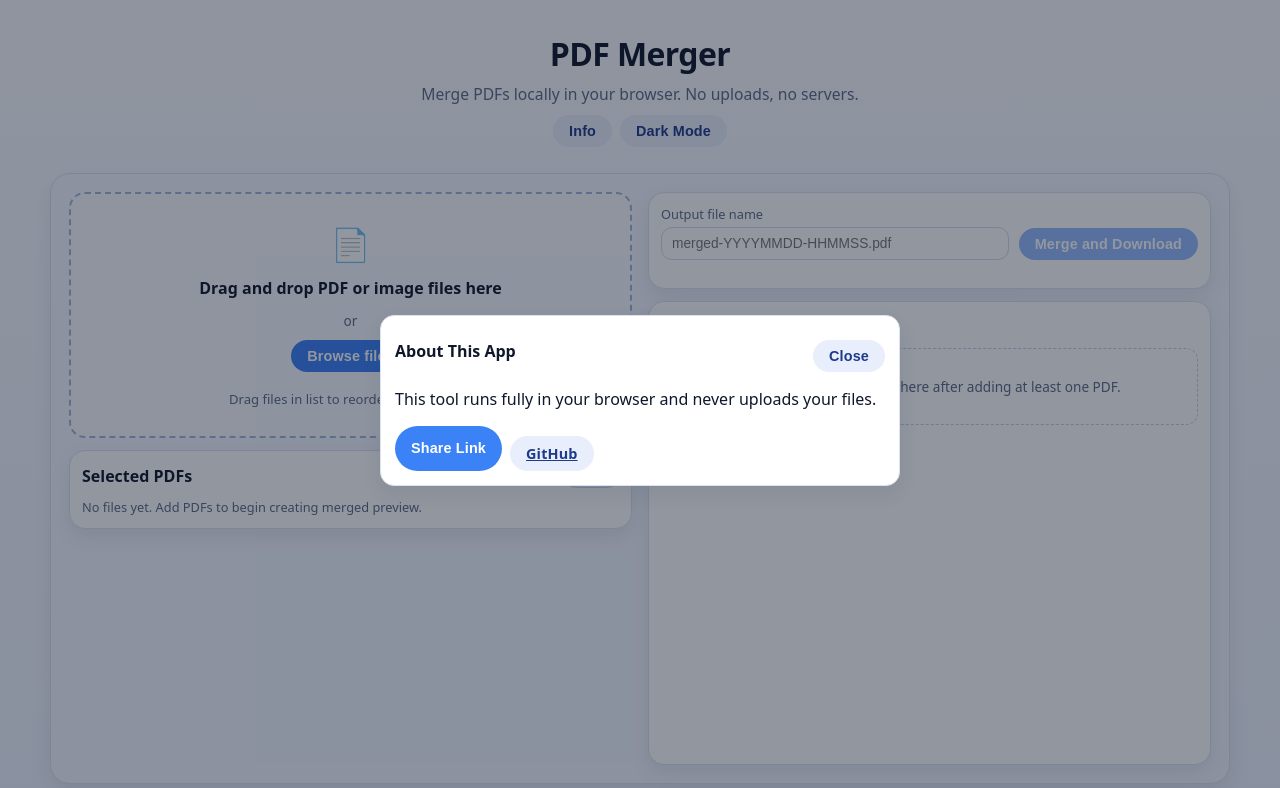
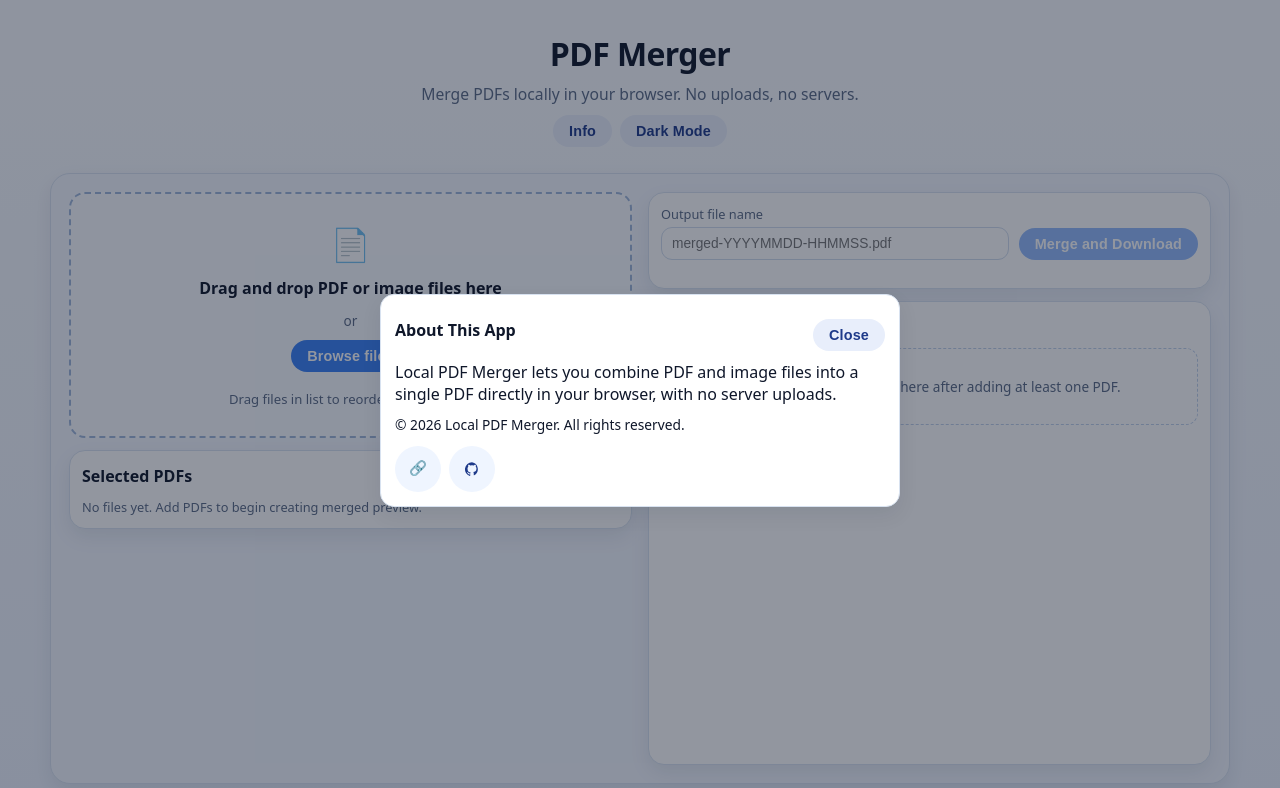
Before and after one commit to Gitalexzhong/PDFmerger, a website: page index.html in a window 1280 px wide. Both pictures are taken after a click on the button "Info". Drawn offline with Linux system fonts and the light colour scheme.

Commit message:
Updated data and looks

```diff
--- a/index.html
+++ b/index.html
@@ -70,16 +70,35 @@
           <h2 id="info-title">About This App</h2>
           <button id="close-info-btn" class="btn theme-btn" type="button">Close</button>
         </div>
-        <p>This tool runs fully in your browser and never uploads your files.</p>
-        <div class="modal-actions">
-          <button id="share-link-btn" class="btn primary" type="button">Share Link</button>
+        <div class="modal-content">
+          <p>
+            Local PDF Merger lets you combine PDF and image files into a single
+            PDF directly in your browser, with no server uploads.
+          </p>
+          <p class="copyright-line">© 2026 Local PDF Merger. All rights reserved.</p>
+        </div>
+        <div class="modal-actions emoji-actions">
+          <button id="share-link-btn" class="btn emoji-btn" type="button" title="Share Link">🔗</button>
           <a
             id="github-link"
-            class="btn theme-btn"
+            class="btn emoji-btn"
             href="https://github.com/Gitalexzhong/PDFmerger"
             target="_blank"
             rel="noopener noreferrer"
-            >GitHub</a
+            title="GitHub Repository"
+            aria-label="GitHub Repository"
+            ><svg
+              class="github-icon"
+              viewBox="0 0 24 24"
+              width="20"
+              height="20"
+              aria-hidden="true"
+            >
+              <path
+                fill="currentColor"
+                d="M12 .5A12 12 0 0 0 8.2 23.9c.6.1.8-.2.8-.6v-2.2c-3.3.7-4-1.4-4-1.4-.5-1.4-1.3-1.7-1.3-1.7-1.1-.7.1-.7.1-.7 1.2.1 1.9 1.2 1.9 1.2 1.1 1.8 2.8 1.3 3.5 1 .1-.8.4-1.3.7-1.6-2.7-.3-5.5-1.3-5.5-6A4.7 4.7 0 0 1 5.6 8c-.1-.3-.5-1.6.1-3.2 0 0 1-.3 3.3 1.2a11.5 11.5 0 0 1 6 0C17.3 4.5 18.3 4.8 18.3 4.8c.6 1.6.2 2.9.1 3.2a4.7 4.7 0 0 1 1.3 3.2c0 4.6-2.8 5.7-5.5 6 .4.3.8 1 .8 2v3c0 .4.2.7.8.6A12 12 0 0 0 12 .5Z"
+              />
+            </svg></a
           >
         </div>
       </div>
--- a/main.js
+++ b/main.js
@@ -484,7 +484,7 @@
   });
 
   async function copyShareLink() {
-    const url = window.location.href;
+    const url = "https://pdfmerger-alpha.vercel.app/";
     try {
       await navigator.clipboard.writeText(url);
       setStatus("Link copied to clipboard.", "success");
--- a/styles.css
+++ b/styles.css
@@ -119,6 +119,50 @@ body {
   display: flex;
   gap: 8px;
   flex-wrap: wrap;
+}
+
+.modal-content p {
+  margin: 10px 0 8px;
+  color: var(--text);
+}
+
+.modal-list {
+  margin: 0;
+  padding-left: 18px;
+  color: var(--muted);
+  font-size: 0.92rem;
+  line-height: 1.5;
+}
+
+.emoji-actions {
+  justify-content: flex-start;
+}
+
+.emoji-btn {
+  width: 46px;
+  height: 46px;
+  padding: 0;
+  border-radius: 10px;
+  font-size: 1.35rem;
+  background: #eff5ff;
+  border: 1px solid #c8daf8;
+  color: #1e3a8a;
+}
+
+.emoji-btn:hover {
+  background: #e2ecff;
+}
+
+.github-icon {
+  display: block;
+  width: 24px;
+  height: 24px;
+}
+
+.copyright-line {
+  margin: 8px 0 0;
+  color: var(--muted);
+  font-size: 0.86rem;
 }
 
 .app-main {
@@ -625,6 +669,16 @@ body.dark-mode .theme-btn {
   color: #bfdbfe;
 }
 
+body.dark-mode .emoji-btn {
+  background: #1e293b;
+  border-color: #334155;
+  color: #bfdbfe;
+}
+
+body.dark-mode .emoji-btn:hover {
+  background: #263449;
+}
+
 body.dark-mode .modal {
   background: rgba(2, 6, 23, 0.7);
 }
```
